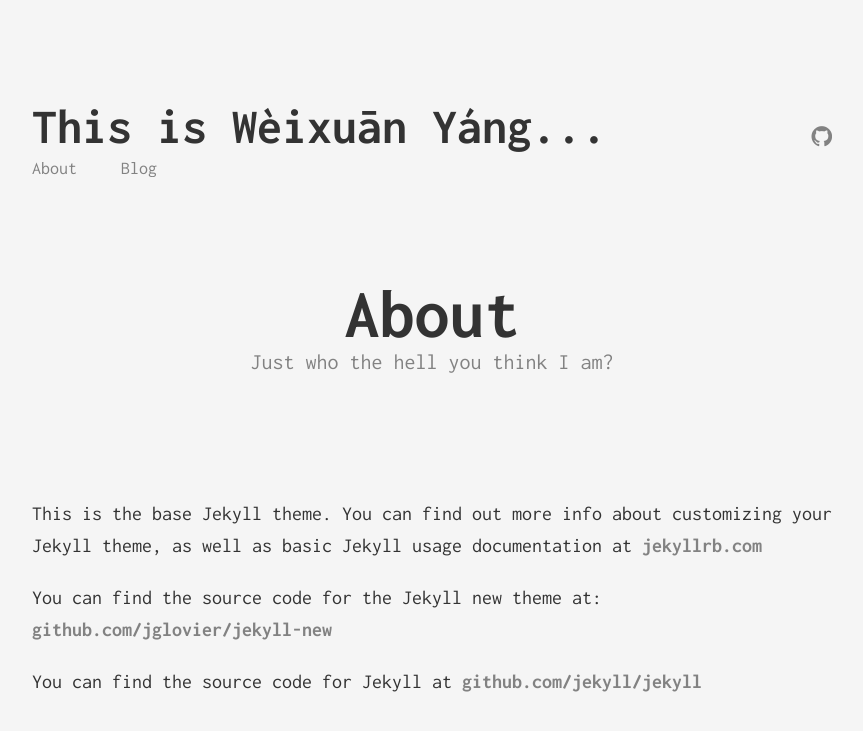
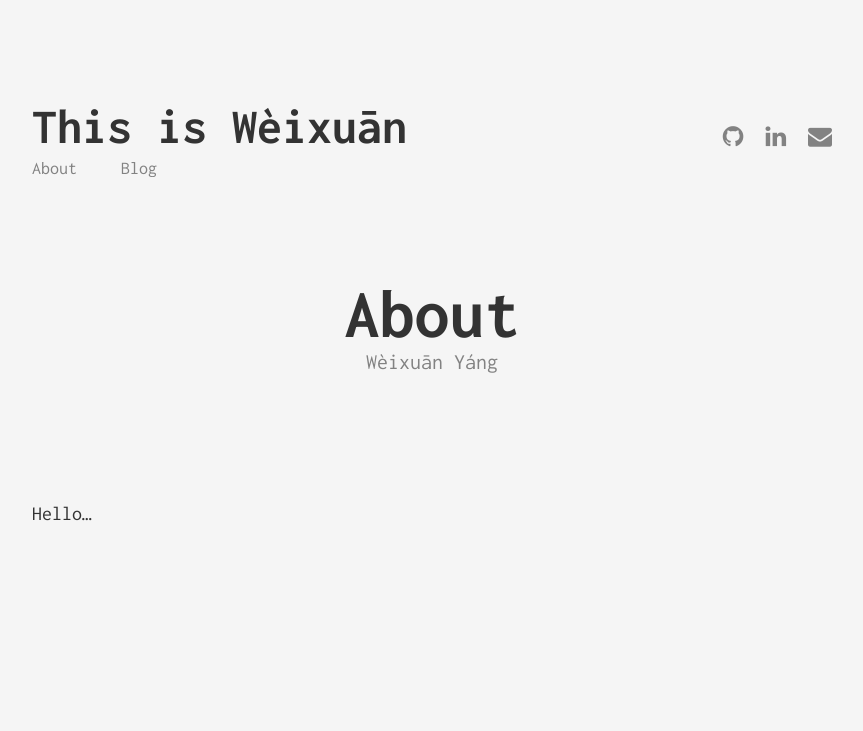
Before and after one commit to wxlomo/wxlomo.github.io, a Jekyll site: the page built from about.md, in a window 1280 px wide. Shown: the top 731 px of the page, without its empty margins (208-1071 px from the left). Built offline with Jekyll 4.4.1, drawn with Linux system fonts in a browser that asks for light colours.

Commit message:
Revert "Revert "update""
This reverts commit 6f3f102733d3f2a76be0093a4431025a800fc123.

```diff
--- a/_config.yml
+++ b/_config.yml
@@ -1,5 +1,5 @@
 # Site settings
-title: This is Wèixuān Yáng...
+title: This is Wèixuān
 description: >
 
 
--- a/_includes/header.html
+++ b/_includes/header.html
@@ -10,15 +10,22 @@
 
     <ul class="social-links">
         {% if site.author.github %}
-            <a href="https://github.com/{{ site.author.github }}" class="social-links__entry" target="_blank">
-                <i class="fa fa-github"></i>
-            </a>
+        <a href="https://github.com/{{ site.author.github }}" class="social-links__entry" target="_blank">
+            <i class="fa fa-github"></i>
+        </a>
+        {% endif %} {% if site.author.twitter %}
+        <a href="https://twitter.com/{{ site.author.twitter }}" class="social-links__entry" target="_blank">
+            <i class="fa fa-twitter"></i>
+        </a>
+        {% endif %} {% if site.author.linkedin %}
+        <a href="https://www.linkedin.com/in/{{ site.author.linkedin }}" class="social-links__entry" target="_blank">
+            <i class="fa fa-linkedin"></i>
+        </a>
+        {% endif %} {% if site.author.email %}
+        <a href="mailto:{{ site.author.email }}" class="social-links__entry" target="_blank">
+            <i class="fa fa-envelope"></i>
+        </a>
         {% endif %}
 
-        {% if site.author.twitter %}
-            <a href="https://twitter.com/{{ site.author.twitter }}" class="social-links__entry" target="_blank">
-                <i class="fa fa-twitter"></i>
-            </a>
-        {% endif %}
     </ul>
 </header>
--- a/about.md
+++ b/about.md
@@ -1,12 +1,8 @@
 ---
 layout: page
 title: About
-subtitle: Just who the hell you think I am?
+subtitle: Wèixuān Yáng
 permalink: /about/
 ---
 
-This is the base Jekyll theme. You can find out more info about customizing your Jekyll theme, as well as basic Jekyll usage documentation at [jekyllrb.com](http://jekyllrb.com/)
-
-You can find the source code for the Jekyll new theme at: [github.com/jglovier/jekyll-new](https://github.com/jglovier/jekyll-new)
-
-You can find the source code for Jekyll at [github.com/jekyll/jekyll](https://github.com/jekyll/jekyll)
+Hello...
```
Also changed, not shown: _data/categories.yml (+2 -8 lines).
